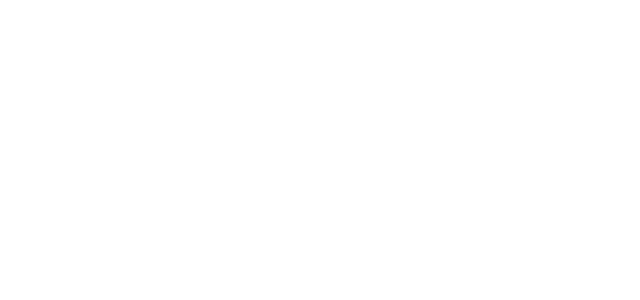
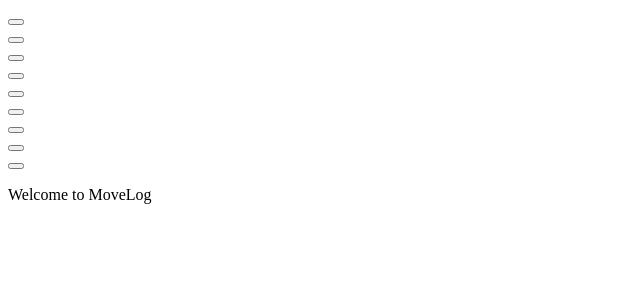
Before and after one commit to HCoban/TicTactToe-Frontend, a React app: page / in a window 1280 px wide. Shown: the top 300 px of the page, without its empty margins (0-640 px from the left). Built offline with nearby package versions, Linux system fonts and the light colour scheme.

Commit message:
added movelog and celllist dummy components

```diff
--- a/package.json
+++ b/package.json
@@ -4,7 +4,7 @@
   "description": "",
   "main": "index.js",
   "scripts": {
-    "test": "mocha --compilers js:babel-core/register --require ./test/test_helper.js 'test/**/*.js'"
+    "test": "mocha --compilers js:babel-core/register --require ./test/test_helper.js 'test/**/*.js' --watch"
   },
   "keywords": [],
   "author": "",
@@ -22,6 +22,8 @@
     "react": "^15.6.2",
     "react-addons-test-utils": "^15.6.2",
     "react-dom": "^15.6.2",
+    "react-redux": "^5.0.6",
+    "redux": "^3.7.2",
     "webpack": "^3.10.0"
   }
 }
--- a/src/components/app.jsx
+++ b/src/components/app.jsx
@@ -1,9 +1,14 @@
 import React from 'react';
+import CellList from './cell_list';
+import MoveLog from './move_log';
 
 class App extends React.Component {
   render() {
     return(
-      null
+      <div>
+        <CellList />
+        <MoveLog />
+      </div>
     );
   }
 }
--- a/src/components/cell.jsx
+++ b/src/components/cell.jsx
@@ -1,10 +1,15 @@
 import React from 'react';
+import { connect } from 'react-redux';
 
 class Cell extends React.Component {
+  constructor(props) {
+    super(props);
+  }
+
   render() {
     return(
       <div className="cell">
-        <span></span>
+        <button></button>
       </div>
     );
   }
--- /dev/null
+++ b/src/components/cell_list.jsx
@@ -0,0 +1,25 @@
+import React from 'react';
+import Cell from './cell';
+
+class CellList extends React.Component {
+  render() {
+    let cells = [];
+    let i = 0;
+    while (i <= 2) {
+      let j = 0;
+      while (j <= 2) {
+        cells.push(<Cell key={`${i}, ${j}`} />);
+        j++;
+      }
+      i++;
+    }
+
+    return(
+      <div className="  cell-list">
+        {cells}
+      </div>
+    );
+  }
+}
+
+export default CellList;
--- /dev/null
+++ b/src/components/move_log.jsx
@@ -0,0 +1,13 @@
+import React from 'react';
+
+class MoveLog extends React.Component {
+  render() {
+    return (
+      <div className="move-log">
+        <p>Welcome to MoveLog</p>
+      </div>
+    );
+  }
+}
+
+export default MoveLog;
--- /dev/null
+++ b/src/reducers/index.js
@@ -0,0 +1,5 @@
+import { combineReducers } from 'redux';
+
+const RootReducer = combineReducers({
+  moves: (state = {}) => state
+});
```
Also changed, not shown: test/components/cell_list_test.js (added, +14 -0 lines), test/components/cell_test.js (+0 -14 lines), test/components/move_log_test.js (added, +14 -0 lines), test/test_helper.js (+4 -2 lines).
